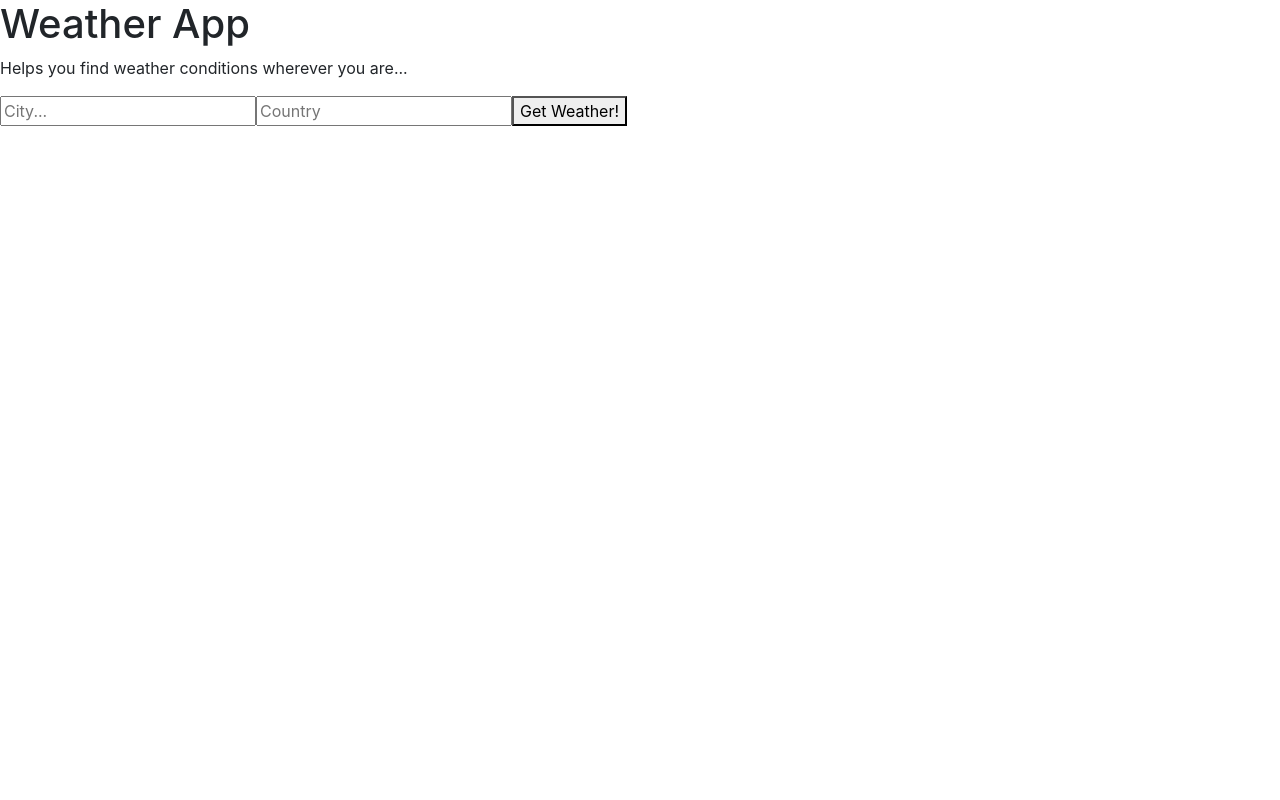
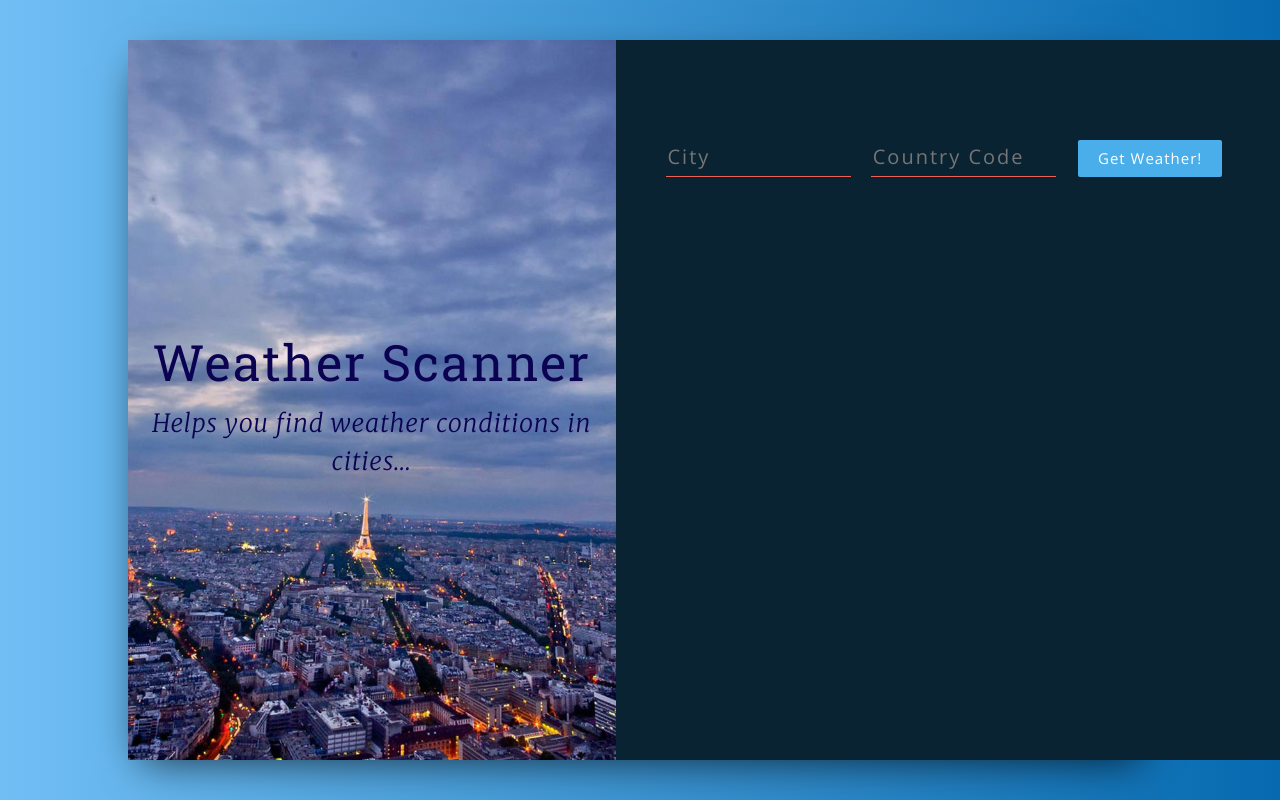
Before and after one commit to Avocado91/weather-app, a Gatsby app: page / in a window 1280 px wide. Built offline with nearby package versions, Linux system fonts and the light colour scheme.

Commit message:
Styling all components

```diff
--- a/package.json
+++ b/package.json
@@ -13,7 +13,7 @@
     "test": "echo \"Write tests! -> https://gatsby.dev/unit-testing\""
   },
   "dependencies": {
-    "bootstrap": "^4.3.1",
+    "bootstrap": "^3.4.1",
     "gatsby": "^2.1.37",
     "react": "^16.8.4",
     "react-dom": "^16.8.4"
--- /dev/null
+++ b/src/App.css
@@ -0,0 +1,128 @@
+@import url("https://fonts.googleapis.com/css?family=Merriweather:100,200,300,300i,400,400i,700");
+@import url("https://fonts.googleapis.com/css?family=Roboto+Slab:400,700");
+@import url("https://fonts.googleapis.com/css?family=Open+Sans:300,400");
+
+body {
+  font-family: "Open Sans", serif;
+}
+
+.wrapper {
+  background: linear-gradient(to right, #70bef4, #066ab0);
+  height: 100vh;
+  display: flex;
+  justify-content: center;
+  align-items: center;
+}
+
+.main {
+  height: 90vh;
+  background: #fff;
+  box-shadow: 0px 13px 40px -13px rgba(0, 0, 0, 0.75);
+  width: 80%;
+  margin: 0 auto;
+}
+
+.title-container {
+  height: 90vh;
+  background: url("./bg.jpg") center center no-repeat;
+  background-size: cover;
+  display: flex;
+  align-items: center;
+  justify-content: center;
+  text-align: center;
+  color: rgb(11, 3, 82);
+}
+
+.title-container__title {
+  font-size: 50px;
+  letter-spacing: 2px;
+  line-height: 1.3;
+  font-family: "Roboto Slab", serif;
+}
+
+.title-container__subtitle {
+  font-style: italic;
+  font-size: 25px;
+  font-weight: 100;
+  letter-spacing: 1px;
+  line-height: 1.5;
+  font-family: "Merriweather", serif;
+}
+
+.form-container {
+  background-color: #0a2333;
+  height: 90vh;
+  padding-top: 100px;
+  padding-left: 50px;
+}
+
+input[type="text"] {
+  background-color: transparent;
+  border: 0;
+  border-bottom: solid 1px #f16051;
+  width: 30%;
+  padding-bottom: 4px;
+  color: #fff !important;
+  font-weight: lighter;
+  letter-spacing: 2px;
+  margin-bottom: 30px;
+  margin-right: 20px;
+  font-size: 20px;
+}
+
+input[type="text"] {
+  outline: none;
+}
+
+input:-webkit-autofill {
+  -webkit-box-shadow: 0 0 0 30px #2c3e50 inset;
+  -webkit-text-fill-color: #fff !important;
+}
+
+button {
+  border: 0;
+  padding: 8px 20px;
+  margin: 0 2px;
+  border-radius: 2px;
+  font-weight: lighter;
+  letter-spacing: 1px;
+  font-size: 15px;
+  cursor: pointer;
+  background-color: #49aee9;
+  color: #fff;
+  font-weight: 100;
+}
+
+button:active {
+  outline: none;
+}
+
+.weather__info {
+  width: 60%;
+  font-size: 20px;
+  font-weight: 200;
+  letter-spacing: 2px;
+}
+
+.weather__key {
+  color: #f16051;
+  border-bottom: solid 2px rgba(255, 255, 255, 0.06);
+  padding: 20px 0 20px 0;
+  font-weight: 400;
+}
+
+.weather__key:last-child {
+  border: 0;
+}
+
+.weather__value {
+  color: #fff;
+  font-weight: 200;
+}
+
+.weather__error {
+  color: #fff;
+  font-size: 20px;
+  letter-spacing: 1px;
+  font-weight: 200;
+}
--- a/src/components/Form.js
+++ b/src/components/Form.js
@@ -2,8 +2,8 @@
 
 const Form = (props) => (
     <form onSubmit={props.loadWeather}>
-        <input type="text" name="city" placeholder="City..." />
-        <input type="text" name="country" placeholder="Country" />
+        <input type="text" name="city" placeholder="City" />
+        <input type="text" name="country" placeholder="Country Code" />
         <button>Get Weather!</button>
     </form>
 )
--- a/src/components/Titles.js
+++ b/src/components/Titles.js
@@ -2,8 +2,12 @@
 
 const Titles = () => (
     <div>
-        <h1>Weather App</h1>
-        <p>Helps you find weather conditions wherever you are...</p>
+        <div>
+            <h1 className="title-container__title">Weather Scanner </h1>
+            <p className="title-container__subtitle">
+                Helps you find weather conditions in cities...{" "}
+            </p>
+        </div>
     </div>
 )
 
--- a/src/components/Weather.js
+++ b/src/components/Weather.js
@@ -1,18 +1,40 @@
 import React from "react"
 
 const Weather = (props) => (
-    <div>
+    <div className="weather__info">
         {props.country && props.city && (
-            <p>
-                Location: {props.city}, {props.country}
+            <p className="weather__key">
+                Location:
+                <span className="weather__value">
+                    {props.city}, {props.country}
+                </span>
             </p>
         )}
+
         {props.temp && (
-            <p>Temperature: {Math.round(props.temp - 273.15)}&#176;</p>
+            <p className="weather__key">
+                Temperature:
+                <span className="weather__value">
+                    {Math.round(props.temp - 273.15)}&deg;
+                </span>
+            </p>
         )}
-        {props.humidity && <p>Humidity: {props.humidity}</p>}
-        {props.description && <p>Conditions: {props.description}</p>}
-        {props.error && <p>{props.error}</p>}
+
+        {props.humidity && (
+            <p className="weather__key">
+                Humidity:
+                <span className="weather__value"> {props.humidity}</span>
+            </p>
+        )}
+
+        {props.description && (
+            <p className="weather__key">
+                Conditions:
+                <span className="weather__value">{props.description}</span>
+            </p>
+        )}
+
+        {props.error && <p className="weather__error">{props.error}</p>}
     </div>
 )
 
--- a/src/pages/index.js
+++ b/src/pages/index.js
@@ -4,6 +4,7 @@
 import Weather from "../components/Weather"
 
 import "bootstrap/dist/css/bootstrap.min.css"
+import "../App.css"
 
 class App extends React.Component {
     state = {
@@ -32,8 +33,8 @@
         if (city && country) {
             this.setState({
                 city: response.name,
+                country: response.sys.country,
                 temp: response.main.temp,
-                country: response.sys.country,
                 humidity: response.main.humidity,
                 description: response.weather[0].description,
                 error: "",
@@ -41,8 +42,8 @@
         } else
             this.setState({
                 city: undefined,
+                country: undefined,
                 temp: undefined,
-                country: undefined,
                 humidity: undefined,
                 description: undefined,
                 error: "Please enter your city and country",
@@ -53,16 +54,28 @@
     render() {
         return (
             <div>
+                <div className="wrapper">
+                    <div className="main">
+                        <div className="container">
+                            <div className="row">
+                                <div className="col-xs-5 title-container">
                                     <Titles />
+                                </div>
+                                <div className="col-xs-7 form-container">
                                     <Form loadWeather={this.getWeather} />
                                     <Weather
-                    temp={this.state.temp}
                                         city={this.state.city}
                                         country={this.state.country}
+                                        temp={this.state.temp}
                                         humidity={this.state.humidity}
                                         description={this.state.description}
                                         error={this.state.error}
                                     />
+                                </div>
+                            </div>
+                        </div>
+                    </div>
+                </div>
             </div>
         )
     }
```
Also changed, not shown: src/bg.jpg (added), 1 other file (tests, documents, lock files or other folders). Lines whose indentation alone changed are shown as unchanged.
